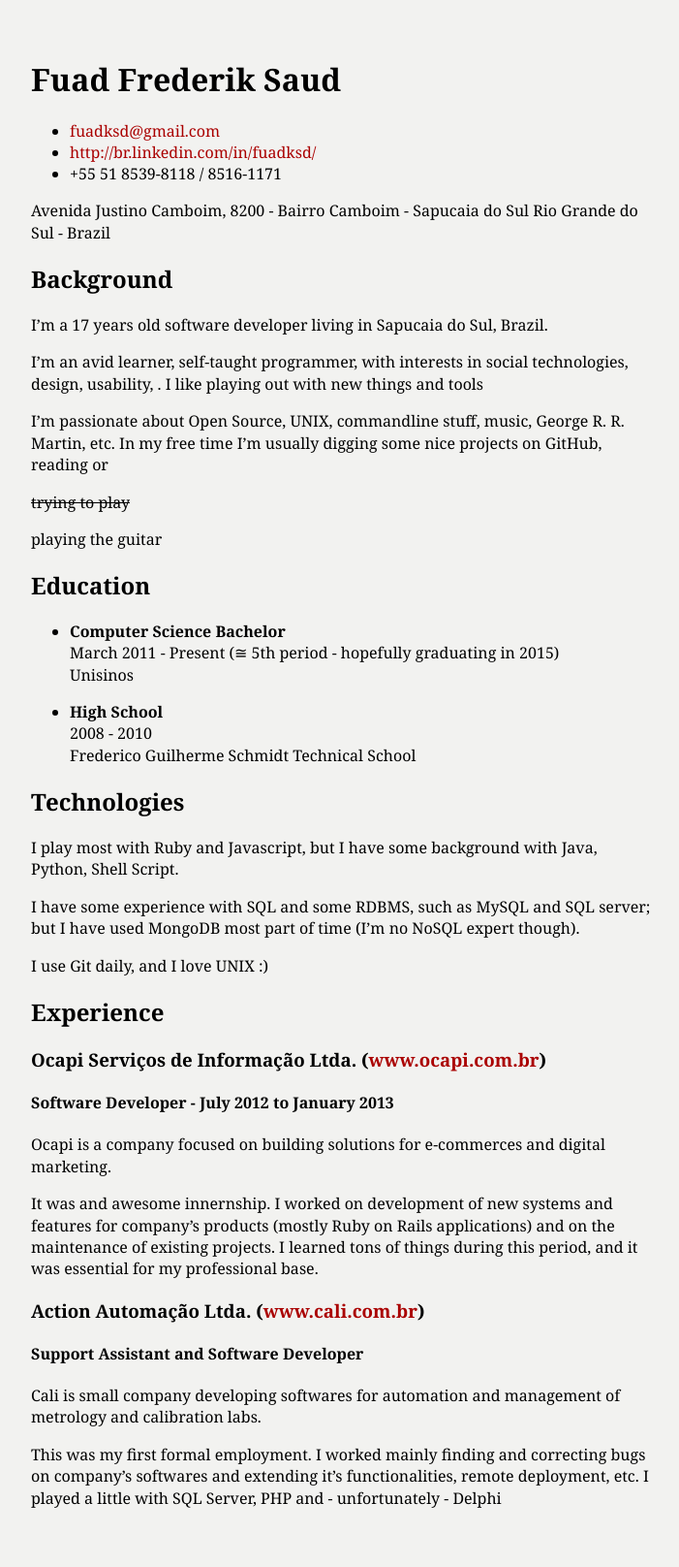
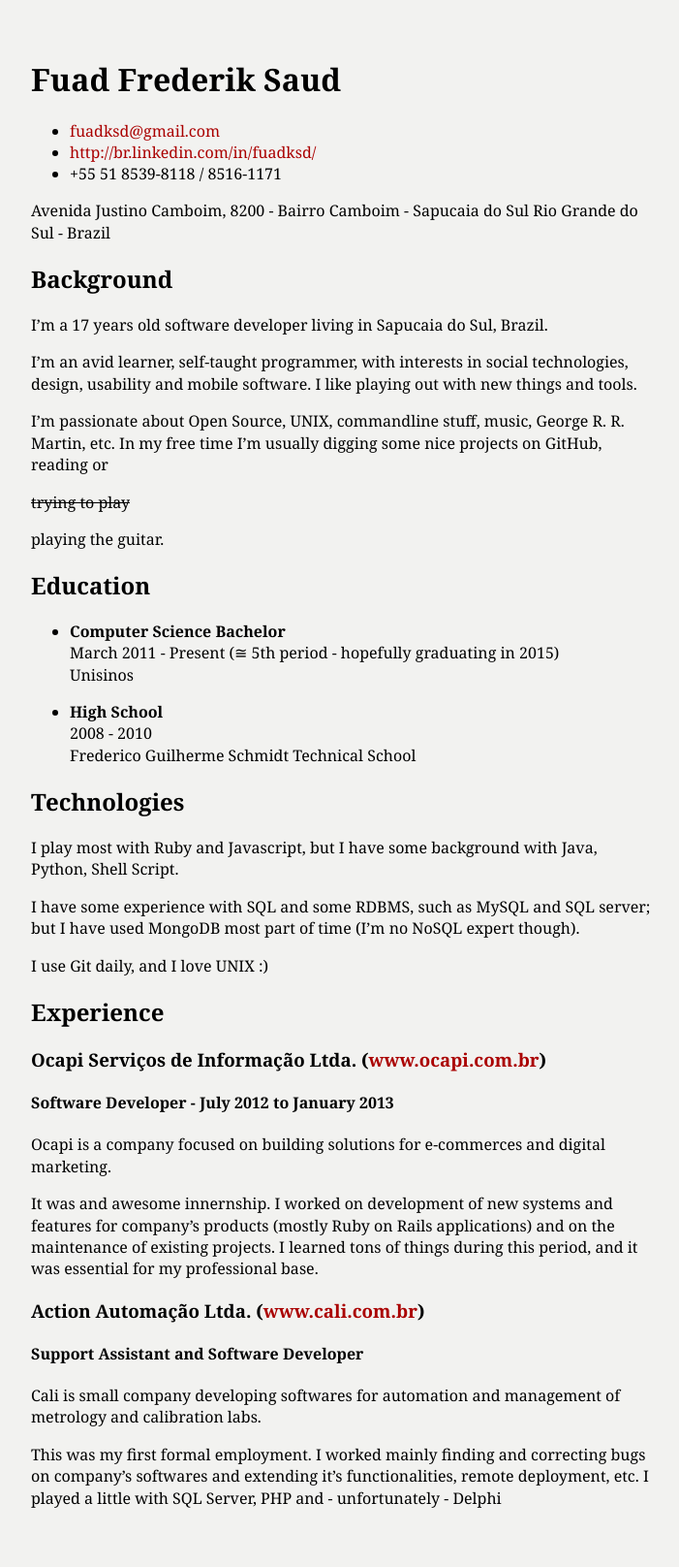
Before and after one commit to fuadsaud/fuadsaud.github.io, a Jekyll site: the page built from resume.md, in a window 1280 px wide. Shown: the whole page at 97% size, without its empty margins (288-989 px from the left). Built offline with Jekyll 4.4.1, drawn with Linux system fonts in a browser that asks for light colours.

Commit message:
Finished unfinished sentence

```diff
--- a/resume.md
+++ b/resume.md
@@ -17,12 +17,11 @@ Rio Grande do Sul - Brazil
 I'm a 17 years old software developer living in Sapucaia do Sul, Brazil.
 
 I'm an avid learner, self-taught programmer, with interests in social technologies,
-design, usability, .
-I like playing out with new things and tools
+design, usability and mobile software. I like playing out with new things and tools.
 
 I'm passionate about Open Source, UNIX, commandline stuff, music, George R. R. Martin,
 etc. In my free time I'm usually digging some nice projects on GitHub, reading or
-<strike>trying to play</strike> playing the guitar
+<strike>trying to play</strike> playing the guitar.
 
 
 ## Education
```
